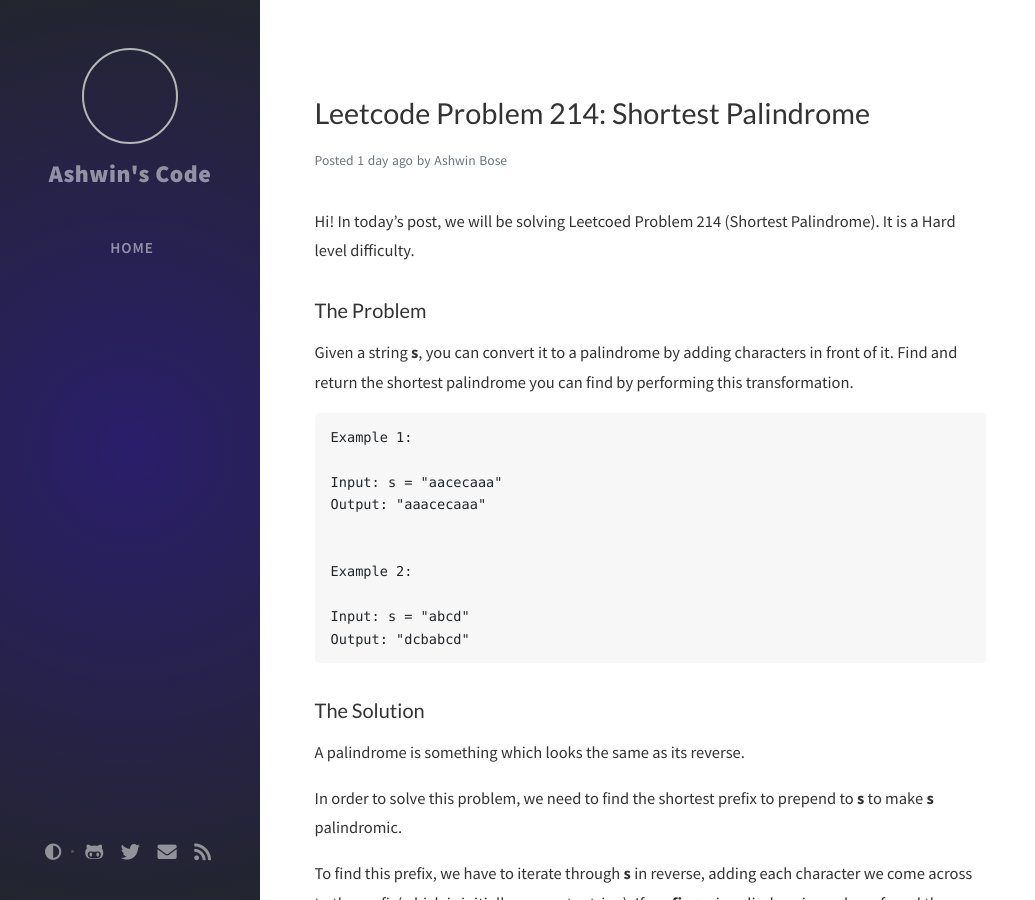
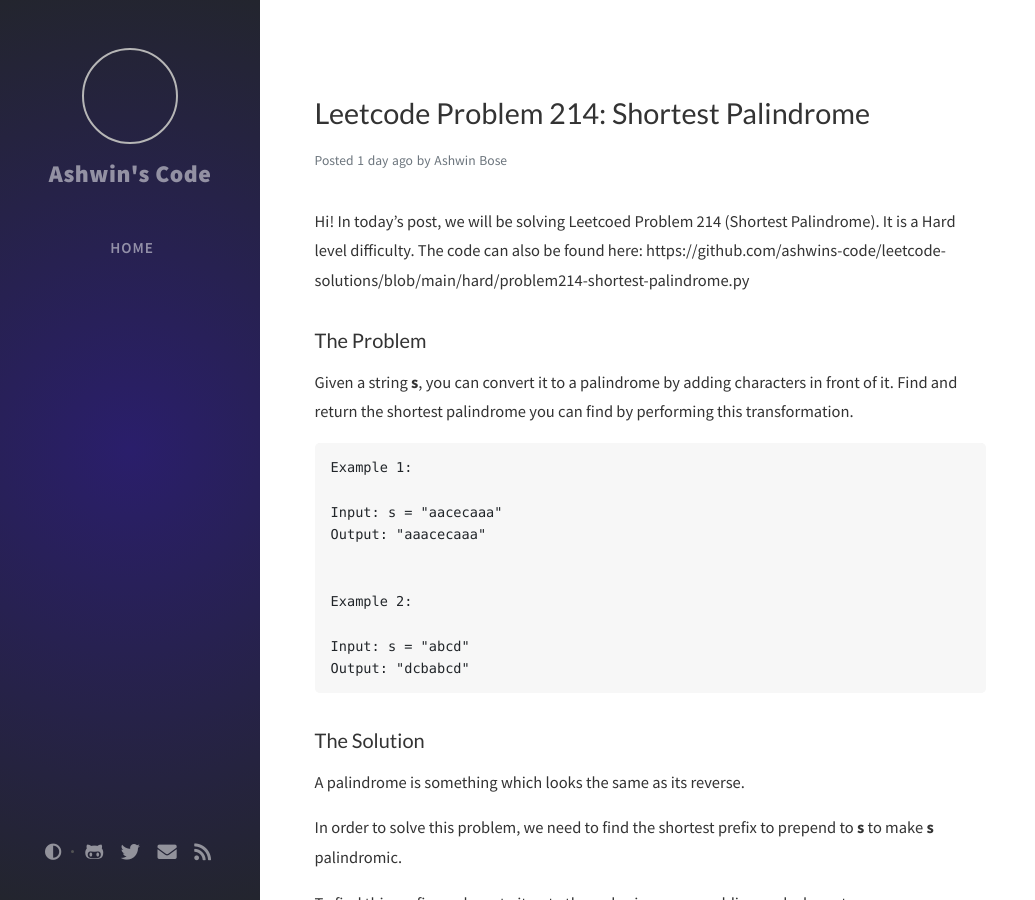
Before and after one commit to ashwins-code/ashwins-code.github.io, a Jekyll site: the page built from _posts/2020-12-08-leetcode-214.MARKDOWN, in a window 1280 px wide and 900 px high. Shown: the whole window, without its empty margins (0-1035 px from the left). Built offline with Jekyll 4.4.1, drawn with Linux system fonts in a browser that asks for light colours; nearby versions of some CDN libraries; comment, search, counter and statistics services are not loaded.

Commit message:
Update 2020-12-08-leetcode-214.MARKDOWN

```diff
--- a/_posts/2020-12-08-leetcode-214.MARKDOWN
+++ b/_posts/2020-12-08-leetcode-214.MARKDOWN
@@ -3,7 +3,7 @@ layout: post
 title: "Leetcode Problem 214: Shortest Palindrome"
 ---
 
-Hi! In today's post, we will be solving Leetcoed Problem 214 (Shortest Palindrome). It is a Hard level difficulty.
+Hi! In today's post, we will be solving Leetcoed Problem 214 (Shortest Palindrome). It is a Hard level difficulty. The code can also be found here: https://github.com/ashwins-code/leetcode-solutions/blob/main/hard/problem214-shortest-palindrome.py
 
 
 ### The Problem
```
